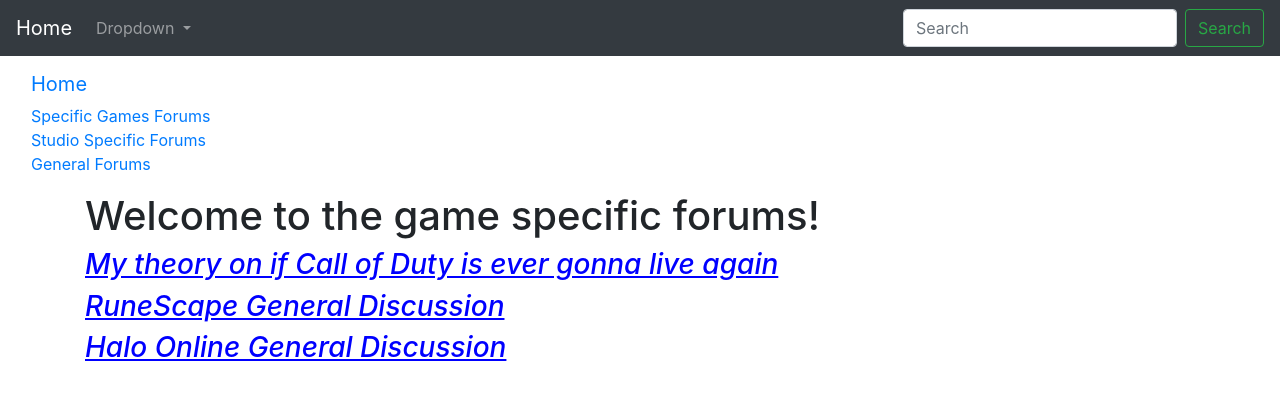
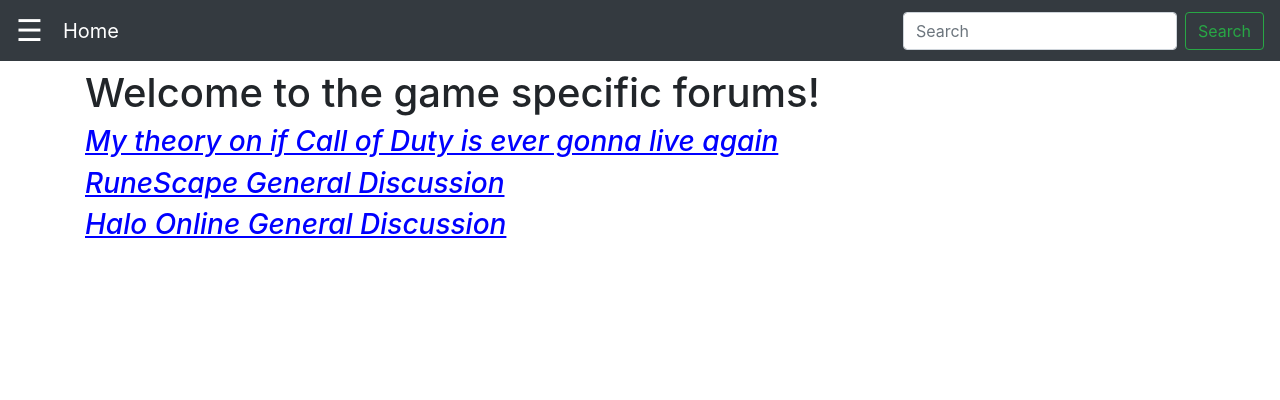
Before and after one commit to tannerdamron/JoyStick_Forums, an Angular app: page /forums in a window 1280 px wide. Shown: the top 400 px of the page. Built offline with nearby package versions, Linux system fonts and the light colour scheme.

Commit message:
put both navbars into one navbar component

```diff
--- a/src/app/app.component.html
+++ b/src/app/app.component.html
@@ -1,5 +1,4 @@
-<app-topnav></app-topnav>
-<app-sidenav></app-sidenav>
+<app-navbar></app-navbar>
 <div class="container">
   <h1>{{title}}</h1>
   <router-outlet></router-outlet>
--- /dev/null
+++ b/src/app/navbar/navbar.component.css
@@ -0,0 +1,65 @@
+/* Side Nav */
+
+.sidenav {
+  height: 100%;
+  width: 0;
+  position: fixed;
+  z-index: 1;
+  top: 0;
+  left: 0;
+  background-color: #111;
+  overflow-x: hidden;
+  transition: 0.5s;
+  padding-top: 60px;
+}
+
+.sidenav a {
+  padding: 8px 8px 8px 32px;
+  text-decoration: none;
+  font-size: 25px;
+  color: #818181;
+  display: block;
+  transition: 0.3s;
+}
+
+.sidenav a:hover {
+  color: #f1f1f1;
+}
+
+.sidenav .closebtn {
+  position: absolute;
+  top: 0;
+  right: 25px;
+  font-size: 36px;
+  margin-left: 50px;
+}
+
+@media screen and (max-height: 450px) {
+  .sidenav {padding-top: 15px;}
+  .sidenav a {font-size: 18px;}
+}
+
+.navbar-brand {
+  margin-left: 20px;
+}
+
+/* Search Button */
+
+input[type=text] {
+  width: 30px;
+  box-sizing: border-box;
+  border: 2px solid #ccc;
+  border-radius: 4px;
+  font-size: 16px;
+  background-color: white;
+  background-image: url("https://purepng.com/public/uploads/large/search-icon-lob.png");
+  background-position: 10px 10px;
+  background-repeat: no-repeat;
+  padding: 12px 20px 12px 40px;
+  -webkit-transition: width 0.4s ease-in-out;
+  transition: width 0.4s ease-in-out;
+}
+
+input[type=text]:focus {
+  width: 40%;
+}
--- a/src/app/topnav/topnav.component.html
+++ b/src/app/navbar/navbar.component.html
@@ -1,4 +1,5 @@
 <nav class="navbar navbar-expand-lg navbar-dark bg-dark">
+  <span style="font-size:30px;cursor:pointer;color:white" (click)="openNav()">&#9776;</span>
   <a class="navbar-brand" routerLink="">Home</a>
   <button class="navbar-toggler" type="button" data-toggle="collapse" data-target="#navbarSupportedContent"
     aria-controls="navbarSupportedContent" aria-expanded="false" aria-label="Toggle navigation">
@@ -7,20 +8,6 @@
 
   <div class="collapse navbar-collapse" id="navbarSupportedContent">
     <ul class="navbar-nav mr-auto">
-      <li class="nav-item active">
-      </li>
-      <li class="nav-item dropdown">
-        <a class="nav-link dropdown-toggle" href="#" id="navbarDropdown" role="button" data-toggle="dropdown"
-          aria-haspopup="true" aria-expanded="false">
-          Dropdown
-        </a>
-        <div class="dropdown-menu" aria-labelledby="navbarDropdown">
-          <a class="dropdown-item" href="#">Action</a>
-          <a class="dropdown-item" href="#">Another action</a>
-          <div class="dropdown-divider"></div>
-          <a class="dropdown-item" href="#">Something else here</a>
-        </div>
-      </li>
     </ul>
     <form class="form-inline my-2 my-lg-0">
       <input class="form-control mr-sm-2" type="search" placeholder="Search" aria-label="Search">
@@ -28,3 +15,11 @@
     </form>
   </div>
 </nav>
+
+<div id="mySidenav" class="sidenav">
+  <a href="javascript:void(0)" class="closebtn" (click)="closeNav()">&times;</a>
+  <a class="navbar-brand" routerLink="">Home</a>
+  <a routerLink="forums">Specific Games Forums</a>
+  <a routerLink="studios">Studio Specific Forums</a>
+  <a routerLink="general">General Forums</a>
+</div>
--- /dev/null
+++ b/src/app/navbar/navbar.component.ts
@@ -0,0 +1,22 @@
+import { Component, OnInit } from '@angular/core';
+
+@Component({
+  selector: 'app-navbar',
+  templateUrl: './navbar.component.html',
+  styleUrls: ['./navbar.component.css']
+})
+export class NavbarComponent implements OnInit {
+
+  constructor() { }
+
+  ngOnInit() {
+  }
+
+  openNav() {
+    document.getElementById('mySidenav').style.width = '250px';
+  }
+
+  closeNav() {
+    document.getElementById('mySidenav').style.width = '0';
+  }
+}
--- a/src/app/sidenav/sidenav.component.html
+++ /dev/null
@@ -1,10 +0,0 @@
-<nav class="navbar navbar-default">
-  <div class="container-fluid">
-    <div class="navbar-header">
-      <a class="navbar-brand" routerLink="">Home</a><br>
-      <a routerLink="forums">Specific Games Forums</a><br>
-      <a routerLink="studios">Studio Specific Forums</a><br>
-      <a routerLink="general">General Forums</a><br>
-    </div>
-  </div>
-</nav>
--- a/src/app/sidenav/sidenav.component.ts
+++ /dev/null
@@ -1,15 +0,0 @@
-import { Component, OnInit } from '@angular/core';
-
-@Component({
-  selector: 'app-sidenav',
-  templateUrl: './sidenav.component.html',
-  styleUrls: ['./sidenav.component.css']
-})
-export class SidenavComponent implements OnInit {
-
-  constructor() { }
-
-  ngOnInit() {
-  }
-
-}
--- a/src/app/topnav/topnav.component.ts
+++ /dev/null
@@ -1,15 +0,0 @@
-import { Component, OnInit } from '@angular/core';
-
-@Component({
-  selector: 'app-topnav',
-  templateUrl: './topnav.component.html',
-  styleUrls: ['./topnav.component.css']
-})
-export class TopnavComponent implements OnInit {
-
-  constructor() { }
-
-  ngOnInit() {
-  }
-
-}
```
Also changed, not shown: src/app/app.module.ts (+3 -6 lines), src/app/sidenav/sidenav.component.css (deleted), src/app/topnav/topnav.component.css (deleted), 2 other files (tests, documents, lock files or other folders).
